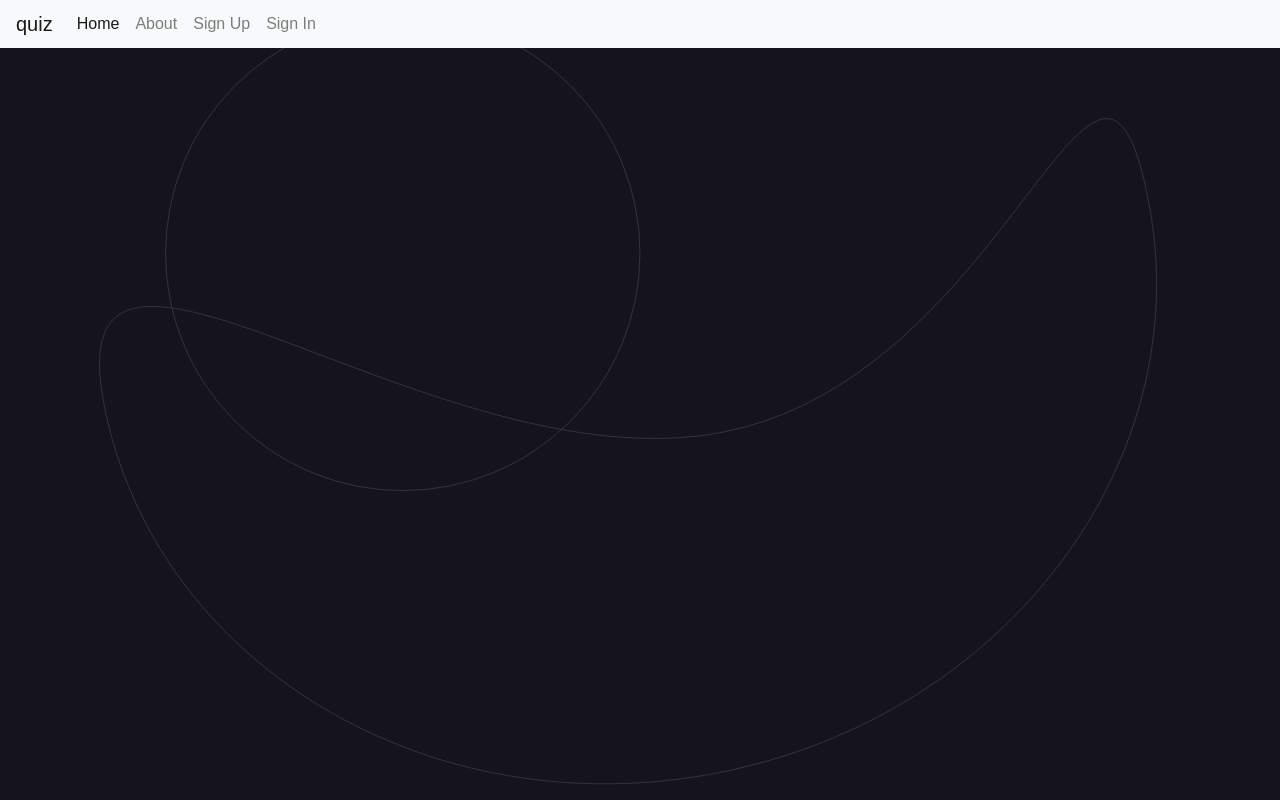
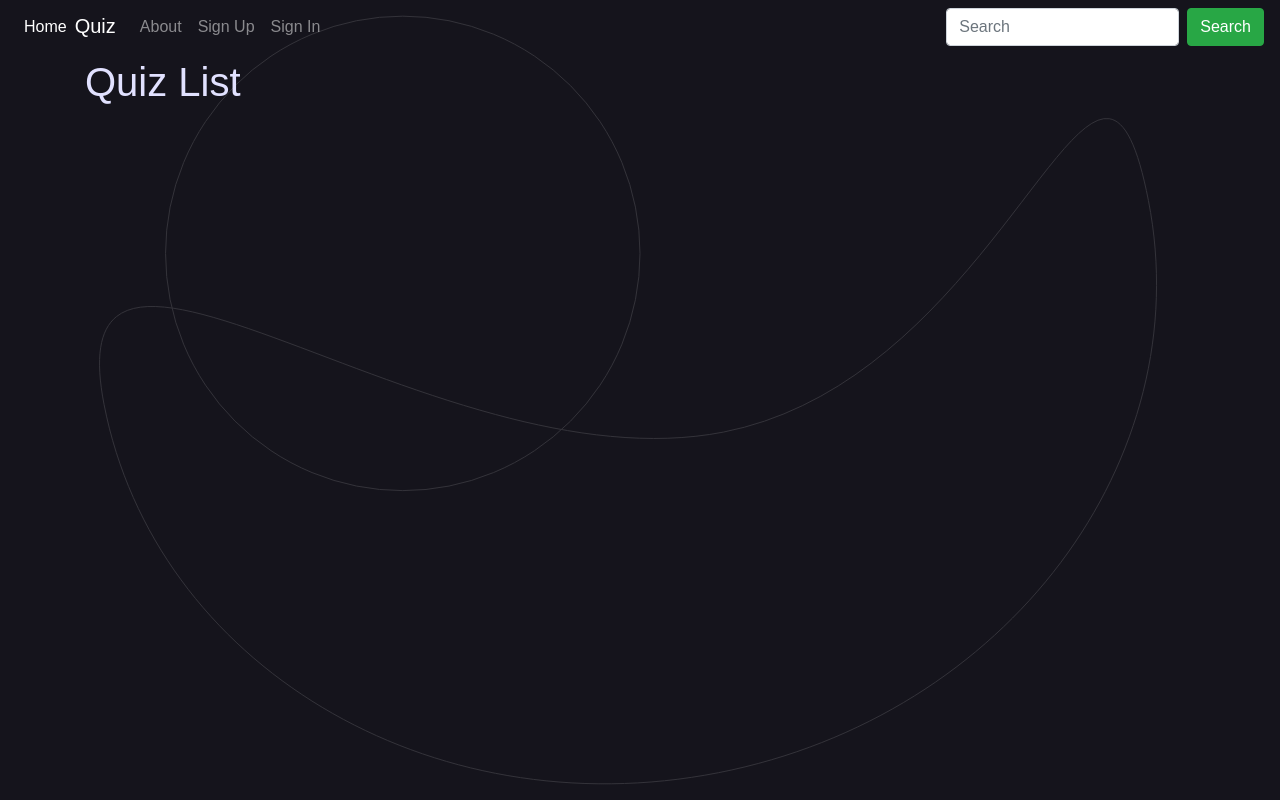
Before and after one commit to yusufadell/curioqz, a Django app: page /quiz/ in a window 1280 px wide. Run offline with Django 3.2, Linux system fonts and the light colour scheme; data that the repository does not hold is empty; some libraries are stand-ins or nearby versions.

Commit message:
Minor Details Being Taken Care Of

```diff
--- a/quiz/static/css/project.css
+++ b/quiz/static/css/project.css
@@ -1,5 +1,6 @@
 /* These styles are generated from project.scss. */
 body {
+  color: #e1e1ff;
   margin: 0;
   padding: 0;
   border: 0;
@@ -11,7 +12,6 @@ body {
   min-height: 100vh;
   word-wrap: break-word;
   overflow-x: hidden;
-
 }
 
 body:before {
@@ -37,6 +37,8 @@ body:before {
   background-size: auto, cover;
   background-color: #15141c;
 }
+
+
 body:after {
   display: block;
   content: "";
@@ -52,6 +54,65 @@ body:after {
   transition: opacity 1s ease-in-out 0s, visibility 1s 0s;
   transform: scale(1);
 }
+
+.h1, .container {
+  position: relative;
+
+}
+
+.mb-2 {
+  font-size: 2rem;
+  padding: 10px 0 10px 0
+}
+
+.answer-radio {
+  font-size: 1.25rem;
+  padding: 0 0 10px 0
+}
+
+.container {
+  position: relative;
+  display: flex;
+  flex-direction: column;
+  flex-wrap: wrap ;
+  align-content: stretch;
+  justify-content: center;
+  align-items: stretch;
+}
+
+h5 {
+  font-size: 2.25rem;
+}
+
+.card-title {
+  margin-bottom: 1.75rem;
+}
+
+.modal-content {
+  background-color: #15141c;
+}
+
+.modal-header {
+  background-color: #15141c;
+}
+
+.modal-header {
+  background-color: #15141c;
+}
+#timer-box{
+  font-size: 2rem;
+}
+
+#result_box{
+  margin: 15px 0 15px 0;
+}
+.modal-footer {
+  display: flex;
+  justify-content: space-evenly;
+  align-content: stretch;
+  flex-direction: row;
+}
+
 .alert-debug {
   color: black;
   background-color: white;
--- a/quiz/static/js/project.js
+++ b/quiz/static/js/project.js
@@ -1,4 +1,3 @@
-
 const modalBtns = [...document.getElementsByClassName('modal-button')]
 const modalBody = document.getElementById('modal-body-confirm')
 const startBtn = document.getElementById('start-button')
@@ -88,14 +87,14 @@ $.ajax({
         data.forEach(el => {
             for (const [question, answers] of Object.entries(el)) {
                 quizBox.innerHTML += `
-                    <hr>
+
                     <div class="mb-2">
                         <b>${question}</b>
                     </div>
                 `
                 answers.forEach(answer => {
                     quizBox.innerHTML += `
-                        <div>
+                        <div class="answer-radio">
                             <input type="radio" class="ans" id="${question}-${answer}" name="${question}" value="${answer}">
                             <label for="${question}">${answer}</label>
                         </div>
--- a/quiz/templates/base.html
+++ b/quiz/templates/base.html
@@ -49,18 +49,22 @@
 
 <body>
 <div class="mb-1">
-  <nav class="navbar navbar-expand-md navbar-light bg-light">
+  <nav class="navbar navbar-expand-md navbar-dark style=" background-color:black;
+  ">
   <button class="navbar-toggler navbar-toggler-right" type="button" data-toggle="collapse"
           data-target="#navbarSupportedContent" aria-controls="navbarSupportedContent" aria-expanded="false"
           aria-label="Toggle navigation">
     <span class="navbar-toggler-icon"></span>
   </button>
-    <a class="navbar-brand" href="{% url 'home' %}">quiz</a>
+
 
   <div class="collapse navbar-collapse" id="navbarSupportedContent">
     <ul class="navbar-nav mr-auto">
       <li class="nav-item active">
-          <a class="nav-link" href="{% url 'home' %}">Home <span class="sr-only">(current)</span></a>
+        <a class="nav-link" href="{% url 'home' %}">Home<span class="sr-only">(current)</span></a>
+      </li>
+      <li>
+        <a class="navbar-brand" href="{% url 'quizzes:main-view' %}"> Quiz </a>
       </li>
       <li class="nav-item">
         <a class="nav-link" href="{% url 'about' %}">About</a>
@@ -85,6 +89,11 @@
         </li>
       {% endif %}
     </ul>
+    <div>
+      <form class="form-inline" action="/action_page.php">
+        <input class="form-control mr-sm-2" type="text" placeholder="Search">
+        <button class="btn btn-success" type="submit">Search</button>
+      </form>
     </div>
     </nav>
 
--- a/quiz/templates/quizzes/main.html
+++ b/quiz/templates/quizzes/main.html
@@ -3,7 +3,7 @@
 
 
 {% block scripts %}
-    <script src="{% static 'js/project.js' %}" defer></script>
+  <script src="{% static 'js/project.js' %}" defer></script>
 {% endblock scripts %}
 {% block content %}
 
@@ -29,6 +29,10 @@
   <div class="h1">Quiz List</div>
   <hr>
   {% for quiz in quizzes %}
+    <div class="card-body">
+      <h5 class="card-title">{{ quiz.topic}} - {{ quiz.time }}m</h5>
+      <p class="card-text">Your Are Taking {{ quiz.title }} on Topic: {{ quiz.topic }}, Consists of {{ quiz.number_of_questions }} MCQ</p>
+    </div>
     <button
       class="btn btn-link modal-button"
       data-pk="{{ quiz.pk }}"
@@ -39,8 +43,10 @@
       data-pass="{{ quiz.required_score_to_pass }}"
       data-toggle="modal"
       data-target="#quizStartModal">
-      {{ quiz.name }}
-    </button><br>
+      <a href="#" class="btn btn-primary">Take Quiz</a>
+
+    </button>
+    <hr>
 
   {% endfor %}
 {% endblock content %}
```
Also changed, not shown: quiz/templates/quizzes/base.html (deleted, +0 -38 lines). Lines whose indentation alone changed are shown as unchanged.
